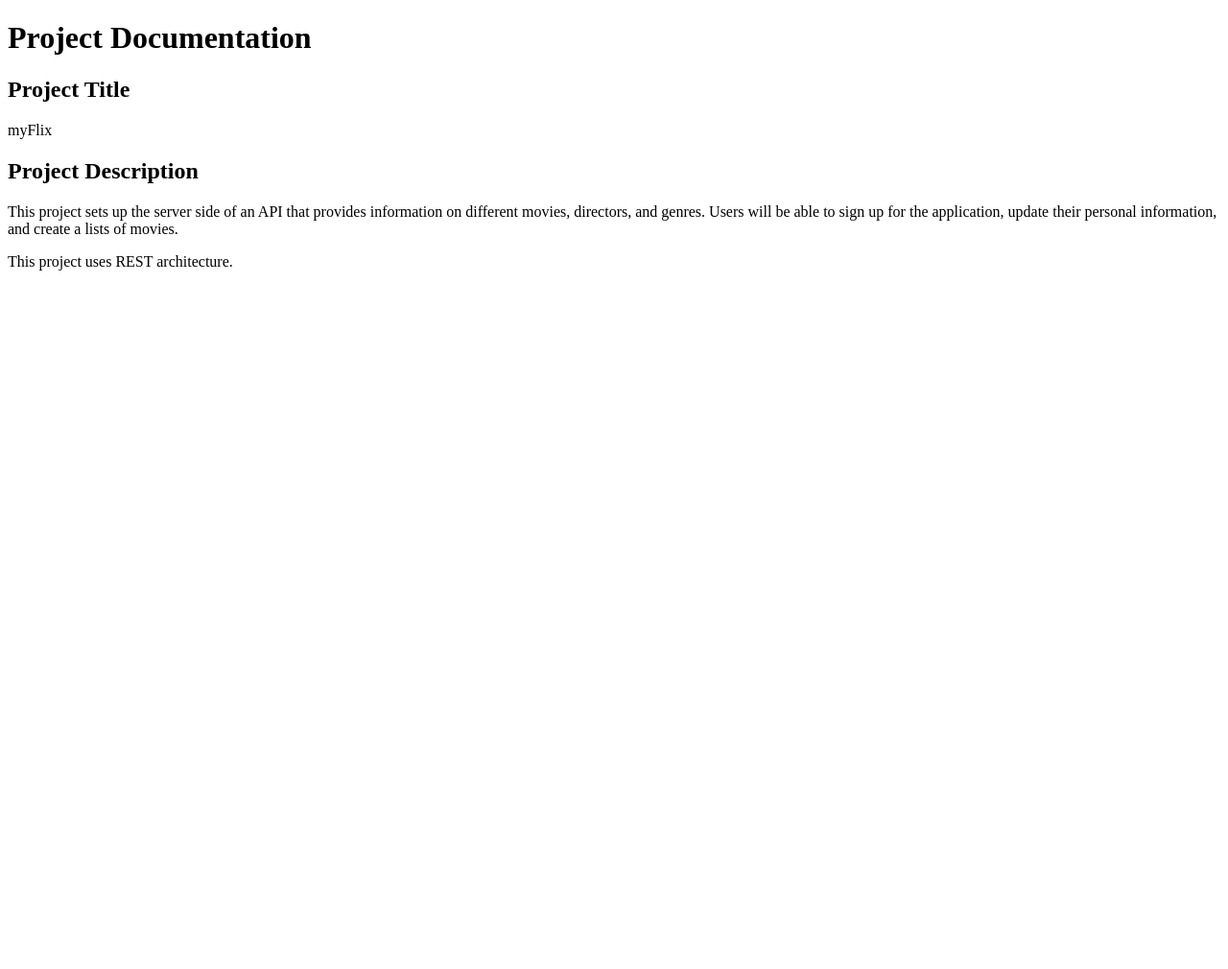
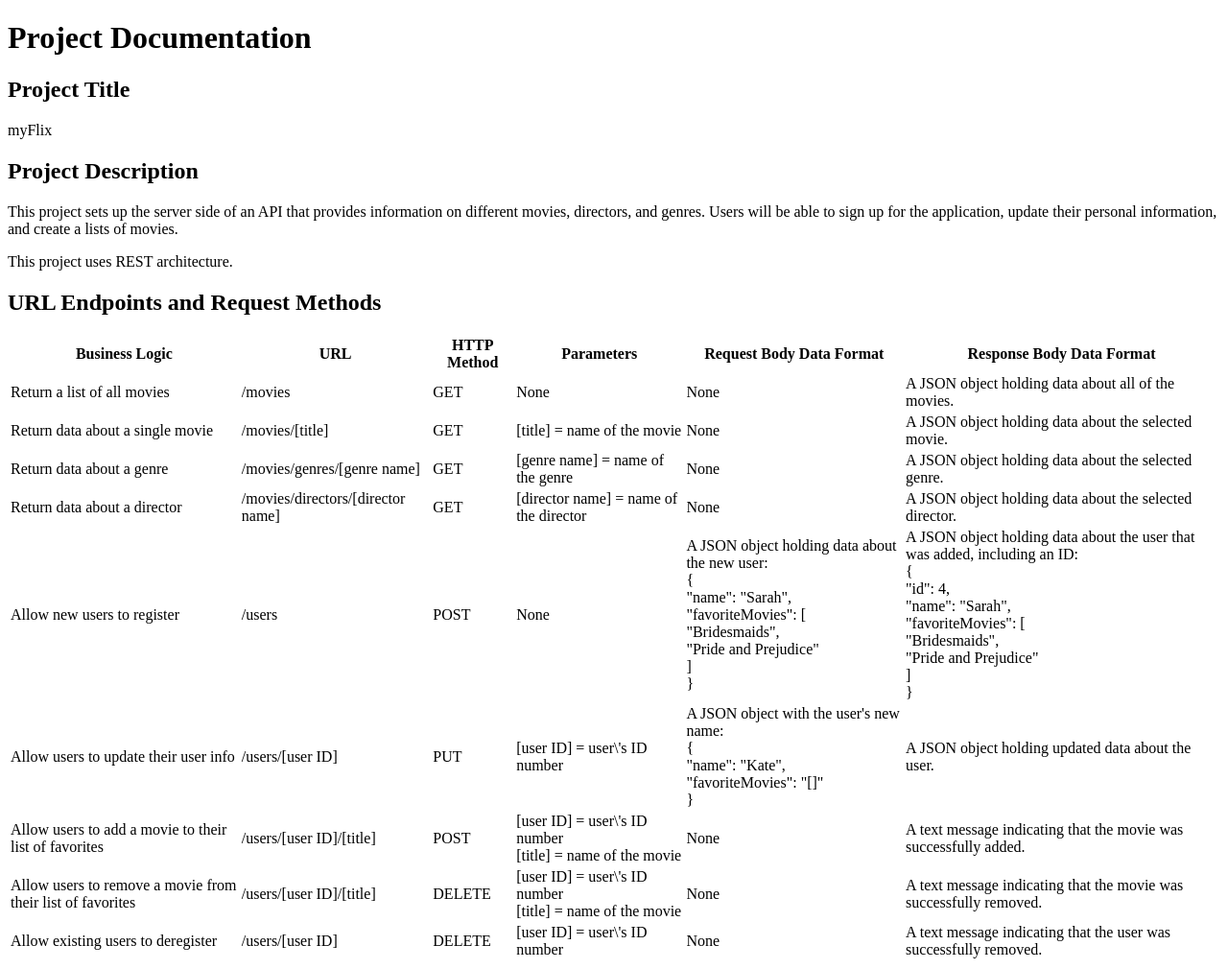
Before and after one commit to sarahmjenkins/movie_api, a website: page public/documentation.html in a window 1280 px wide. Shown: the whole page at 96% size. Before the commit the page ends 800 px from the top, so only its background shows below. Drawn offline with Linux system fonts and the light colour scheme.

Commit message:
Added URL Endpoints and Request Methods Table

```diff
--- a/public/documentation.html
+++ b/public/documentation.html
@@ -3,15 +3,132 @@
 
   <head>
     <title>Movie API Documentation</title>
+    <link rel="stylesheet" type="text/css" href="styles.css">
   </head>
 
   <body>
     <h1>Project Documentation</h1>
       <h2>Project Title</h2>
         <p>myFlix</p>
-      <h2>Project Description</h2>
+
+        <h2>Project Description</h2>
         <p>This project sets up the server side of an API that provides information on different movies, directors, and genres. Users will be able to sign up for the application, update their personal information, and create a lists of movies.</p>
         <p>This project uses REST architecture.</p>
+
+        <h2>URL Endpoints and Request Methods</h2>
+          <table>
+            <tr>
+              <th>Business Logic</th>
+              <th>URL</th>
+              <th>HTTP Method</th>
+              <th>Parameters</th>
+              <th>Request Body Data Format</th>
+              <th>Response Body Data Format</th>
+            </tr>
+            <tr>
+              <td>Return a list of all movies</td>
+              <td>/movies</td>
+              <td>GET</td>
+              <td>None</td>
+              <td>None</td>
+              <td>A JSON object holding data about all of the movies.</td>
+            </tr>
+            <tr>
+              <td>Return data about a single movie</td>
+              <td>/movies/[title]</td>
+              <td>GET</td>
+              <td>[title] = name of the movie</td>
+              <td>None</td>
+              <td>A JSON object holding data about the selected movie.</td>
+            </tr>
+            <tr>
+              <td>Return data about a genre</td>
+              <td>/movies/genres/[genre name]</td>
+              <td>GET</td>
+              <td>[genre name] = name of the genre</td>
+              <td>None</td>
+              <td>A JSON object holding data about the selected genre.</td>
+            </tr>
+            <tr>
+              <td>Return data about a director</td>
+              <td>/movies/directors/[director name]</td>
+              <td>GET</td>
+              <td>[director name] = name of the director</td>
+              <td>None</td>
+              <td>A JSON object holding data about the selected director.</td>
+            </tr>
+            <tr>
+              <td>Allow new users to register</td>
+              <td>/users</td>
+              <td>POST</td>
+              <td>None</td>
+              <td>
+                A JSON object holding data about the new user:<br>
+                {<br>
+                  "name": "Sarah",<br>
+                  "favoriteMovies": [<br>
+                  "Bridesmaids",<br>
+                  "Pride and Prejudice"<br>
+                  ]<br>
+                }
+              </td>
+              <td>
+                A JSON object holding data about the user that was added, including an ID:<br>
+                {<br>
+                "id": 4,<br>
+                "name": "Sarah",<br>
+                "favoriteMovies": [<br>
+                "Bridesmaids",<br>
+                "Pride and Prejudice"<br>
+                ]<br>
+                }
+              </td>
+            </tr>
+            <tr>
+              <td>Allow users to update their user info</td>
+              <td>/users/[user ID]</td>
+              <td>PUT</td>
+              <td>[user ID] = user\'s ID number</td>
+              <td>
+                A JSON object with the user's new name:<br>
+                {<br>
+                "name": "Kate",<br>
+                "favoriteMovies": "[]"<br>
+                }
+              </td>
+              <td>A JSON object holding updated data about the user.</td>
+            </tr>
+            <tr>
+              <td>Allow users to add a movie to their list of favorites</td>
+              <td>/users/[user ID]/[title]</td>
+              <td>POST</td>
+              <td>
+                [user ID] = user\'s ID number<br>
+                [title] = name of the movie
+              </td>
+              <td>None</td>
+              <td>A text message indicating that the movie was successfully added.</td>
+            </tr>
+            <tr>
+              <td>Allow users to remove a movie from their list of favorites</td>
+              <td>/users/[user ID]/[title]</td>
+              <td>DELETE</td>
+              <td>
+                [user ID] = user\'s ID number<br>
+                [title] = name of the movie
+              </td>
+              <td>None</td>
+              <td>A text message indicating that the movie was successfully removed.</td>
+            </tr>
+            <tr>
+              <td>Allow existing users to deregister</td>
+              <td>/users/[user ID]</td>
+              <td>DELETE</td>
+              <td>[user ID] = user\'s ID number</td>
+              <td>None</td>
+              <td>A text message indicating that the user was successfully removed.</td>
+            </tr>
+          </table>
   </body>
 
 </html>
```
